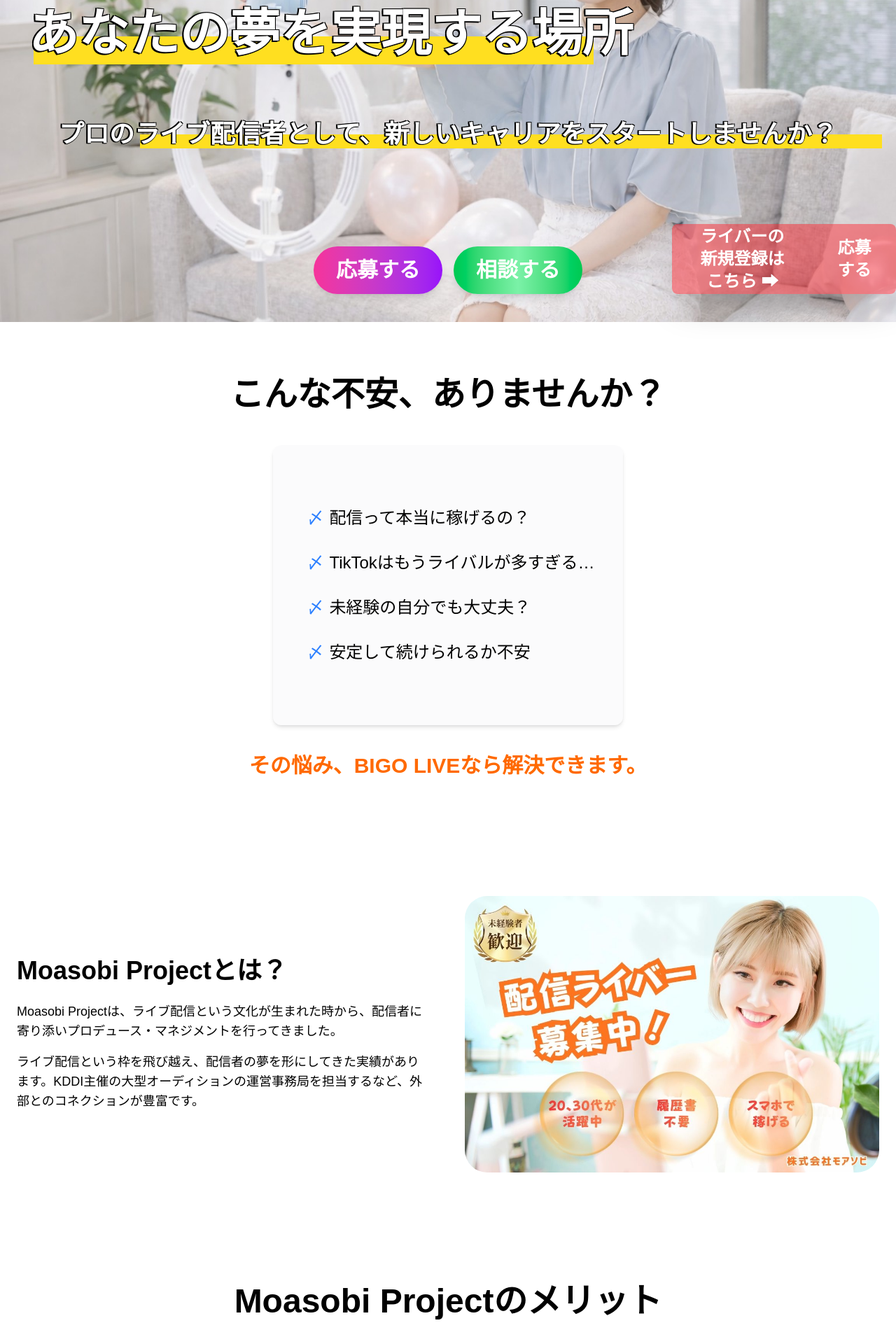
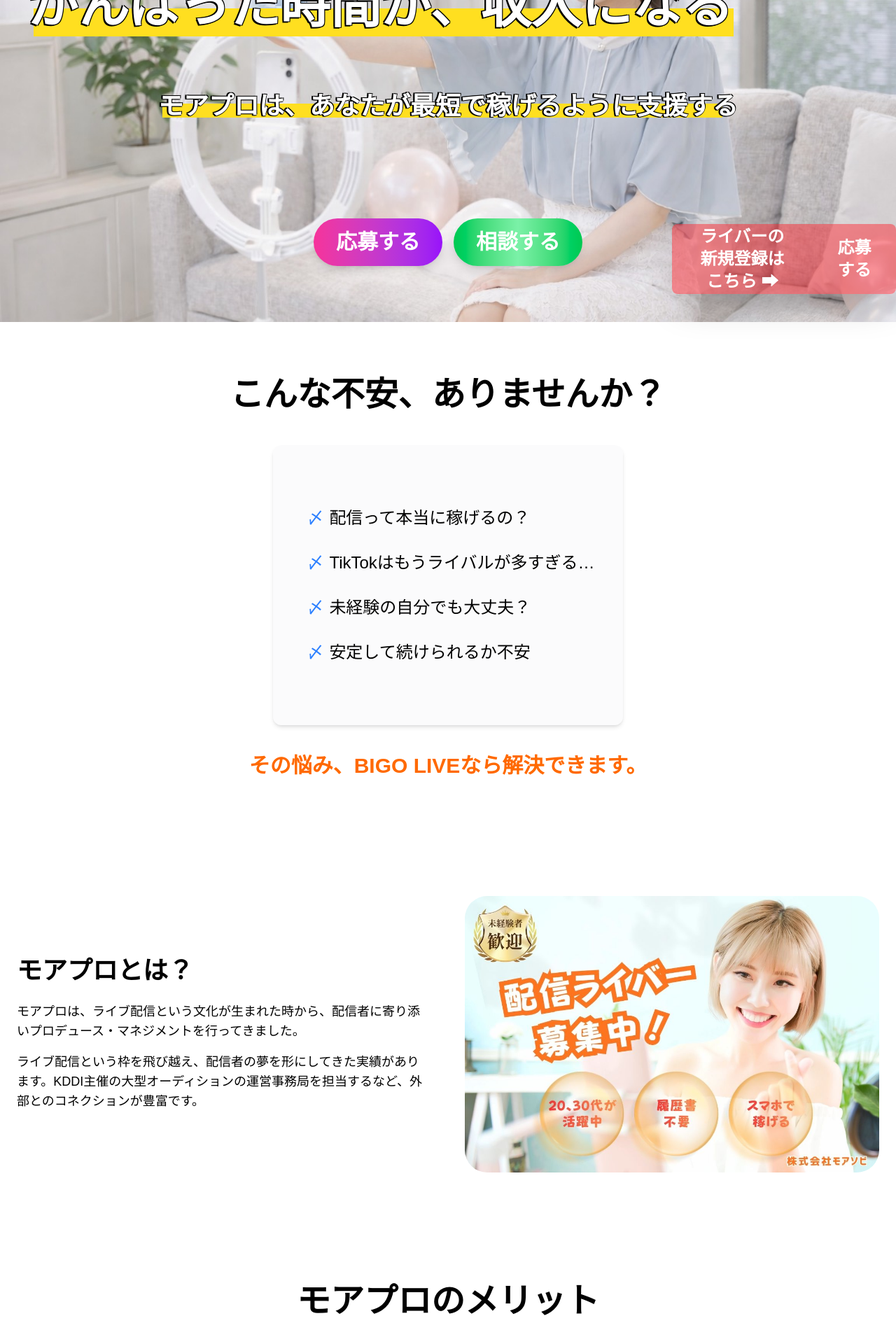
Before and after one commit to rrblack/client_project, a Next.js app in the folder client_website/: page / in a window 1280 px wide. Shown: the part 340-2260 px from the top of the page at 70% size. Built offline with nearby package versions, Linux system fonts and the light colour scheme.

Commit message:
more additions and fixes to site

```diff
--- a/client_website/app/layout.tsx
+++ b/client_website/app/layout.tsx
@@ -16,7 +16,7 @@ const geistMono = Geist_Mono({
 });
 
 export const metadata: Metadata = {
-  title: "Moasobi project",
+  title: "モアプロ",
   description: "新しい挑戦を",
 };
 
--- a/client_website/app/page.tsx
+++ b/client_website/app/page.tsx
@@ -10,20 +10,19 @@ export default function Home() {
       <section className="relative mx-auto min-h-screen md:flex md:items-center bg-gradient-to-br from-yellow-100 via-orange-100 to-pink-200 overflow-hidden md:pt-38  ">
         <img className="absolute w-full h-full mx-auto object-cover rounded-sm" src="/S__8011843.jpg" alt="" />
         <div className="md:container md:mx-auto md:text-center ">
-          <div className='relative md:py-0 py-25 '>
+          <div className='relative md:py-0 py-25'>
             <h1 data-aos="fade-right" data-aos-duration="3000" className="border-red-700 md:mt-40
             z-11 mt-25 mx-10 absolute text-5xl md:text-7xl font-bold
             text-white text-shadow-amber-100 bg-clip-text" style={{ textShadow: '1px 1px 0 #000, -2px -1px 0 #000, 1px -1px 0 #000, -2px 2px 0 #000' }}>
-           あなたの夢を実現する場所 </h1>
-           <div data-aos="fade-right" data-aos-duration="3000" className='absolute lg:h-10 lg:w-200 lg:mt-50 lg:mx-12 z-10 bg-yellow-300'></div>
-          <h2 data-aos="fade-right" data-aos-duration="3000" data-aos-delay="3000" data-aos-anchor-placement="top-bottom"
-          className=" z-11 mt-59 md:mt-80 md:mx-0 mx-2 md:px-10 px-10 md:mb-6
+           がんばった時間が、収入になる</h1>
+           <div data-aos="fade-right" data-aos-duration="3000" className='absolute lg:h-10 lg:w-250 lg:mt-50 lg:mx-12 z-10 bg-yellow-300'></div>
+          <h2  data-aos="fade-right"  data-aos-duration="3000" data-aos-delay="3000" data-aos-anchor-placement="top-bottom"
+          className="before:hidden before:mx-48 before:mt-4 md:before:block before:absolute before:content-[''] before:bg-yellow-300 before:h-5 before:w-200 before:-z-10 md:py-0 py-15 z-11 mt-59 md:mt-80 md:mx-0 mx-2 md:px-10 px-10 md:mb-6
            absolute text-3xl md:text-4xl font-bold  text-white w-full " style={{ textShadow: '0px 1px 0 #000, -2px -1px 0 #000, 1px -1px 0 #000, -2px 1px 0 #000' }}>
-            プロのライブ配信者として、新しいキャリアをスタートしませんか？
+            モアプロは、あなたが最短で稼げるように支援する
           </h2>
-          <div data-aos="fade-right" data-aos-duration="3000" data-aos-delay="3000" data-aos-anchor-placement="top-bottom" className='absolute lg:h-5 lg:w-265 lg:mt-85 sm:mx-20 xl:mx-50 bg-yellow-300'></div>
             </div>
-          <div className="flex gap-4 md:mt-125 mt-80 md:pb-0 pb-15 justify-center text-center text-3xl">
+          <div className="flex gap-4 md:mt-125 mt-90 md:pb-0 md:mb-20 pb-15 justify-center text-center text-3xl">
             <Link href="/recruit" className="text-white z-1 shadow-lg px-8 py-4 bg-gradient-to-r from-pink-500 to-purple-600  rounded-full font-semibold hover:shadow-lg transition-transform hover:scale-105">
               応募する
             </Link>
@@ -65,9 +64,9 @@ export default function Home() {
       <section className="py-20 px-6 bg-white overflow-hidden">
         <div data-aos="fade-up" data-aos-duration="3000" className="container mx-auto grid md:grid-cols-2 gap-12 items-center">
           <div>
-            <h2 className="md:text-4xl text-3xl font-bold mb-6 text-black">Moasobi Projectとは？</h2>
+            <h2 className="md:text-4xl text-3xl font-bold mb-6 text-black">モアプロとは？</h2>
             <p className="text-black mb-4 text-lg">
-             Moasobi Projectは、ライブ配信という文化が生まれた時から、配信者に寄り添いプロデュース・マネジメントを行ってきました。
+             モアプロは、ライブ配信という文化が生まれた時から、配信者に寄り添いプロデュース・マネジメントを行ってきました。
             </p>
             <p className="text-black text-lg">
               ライブ配信という枠を飛び越え、配信者の夢を形にしてきた実績があります。KDDI主催の大型オーディションの運営事務局を担当するなど、外部とのコネクションが豊富です。
@@ -87,7 +86,7 @@ export default function Home() {
 
         {/* メリット */}
       <section className='py-20 px-6 bg-white -mb-15 overflow-hidden'>
-        <h1 data-aos="fade-up" data-aos-duration="1000" className='md:text-5xl text-3xl text-black font-semibold text-center'>Moasobi Projectのメリット</h1>
+        <h1 data-aos="fade-up" data-aos-duration="1000" className='md:text-5xl text-3xl text-black font-semibold text-center'>モアプロのメリット</h1>
         <div className='container mx-auto grid md:grid-cols-3 p-4 items-start gap-12 my-12 '>
           <div className='p-10'>
             <h1 data-aos="fade-up" data-aos-duration="1000" className='gap-4 text-4xl text-black font-semibold text-center h-22'>常に「最新」の情報をご提供</h1>
@@ -149,19 +148,19 @@ export default function Home() {
         <h1 data-aos="fade-up" data-aos-duration="1000" className='text-5xl text-black font-bold text-center pb-2'>収入イメージ</h1>
         <h2 data-aos="fade-up" data-aos-duration="1000" className='text-2xl text-black font-bold text-center p-8'> BIGO LIVEなら―― </h2>
         <div className='mx-auto flex flex-col md:flex-row items-center justify-center gap-6 pt-6 w-full h-full p-4'>
-          <div data-aos="fade-right" className='flex justify-center items-center bg-gradient-to-br from-orange-400 via-orange-600 to-orange-400 w-75 h-50 rounded-xl p-4 shadow-lg'>
+          <div data-aos="fade-right" data-aos-duration="1000" data-aos-delay="250" className='flex justify-center items-center bg-gradient-to-br from-orange-400 via-orange-600 to-orange-400 w-75 h-50 rounded-xl p-4 shadow-lg'>
             <div className=''>
             <p data-aos="fade-right" data-aos-duration="1000" className='text-2xl text-center font-semibold'>未経験スタート </p>
             <p data-aos="fade-right" data-aos-duration="1000" className='text-3xl text-center p-4 font-black'>月3～10万円 </p>
             </div>
           </div>
-          <div data-aos="fade-right" data-aos-duration="1000" className='bg-gradient-to-br from-orange-400 via-orange-600 to-orange-400 w-75 h-50 rounded-xl p-4 flex justify-center items-center shadow-lg'>
+          <div data-aos="fade-right" data-aos-duration="1000" data-aos-delay="500" className='bg-gradient-to-br from-orange-400 via-orange-600 to-orange-400 w-75 h-50 rounded-xl p-4 flex justify-center items-center shadow-lg'>
             <div className=''>
            <p data-aos="fade-right" data-aos-duration="1000" className='text-2xl text-center font-bold'>安定配信 </p>
             <p data-aos="fade-right" data-aos-duration="1000" className='text-3xl text-center p-4 font-black'>月10～30万円 </p>
             </div>
           </div>
-          <div data-aos="fade-right" data-aos-duration="1000" className='bg-gradient-to-br from-orange-400 via-orange-600 to-orange-400 w-75 h-50 rounded-xl p-4 flex justify-center items-center shadow-lg'>
+          <div data-aos="fade-right" data-aos-duration="1000"  data-aos-delay="750" className='bg-gradient-to-br from-orange-400 via-orange-600 to-orange-400 w-75 h-50 rounded-xl p-4 flex justify-center items-center shadow-lg'>
             <div className=''>
            <p data-aos="fade-right" data-aos-duration="1000" className='text-2xl text-center font-bold'>継続的に活動</p>
             <p data-aos="fade-right" data-aos-duration="1000" className='text-3xl text-center p-4 font-black'>月30万円以上も可能</p>
@@ -177,23 +176,23 @@ export default function Home() {
         <div className='flex mx-auto justify-center items-center shadow-md rounded-xl bg-gray-300/20 p-4 mt-10 mb-10 md:w-125 md:h-100 '>
           <div className='flex justify-center items-center text-2xl'>
             <ul className='text-black text-center　'>
-              <li data-aos="fade-right" data-aos-duration="1000" className="before:content-['✔'] before:p-2 before:text-green-500">
+              <li data-aos="fade-right" data-aos-duration="1000" data-aos-delay="250" className="before:content-['✔'] before:p-2 before:text-green-500">
                 未経験から配信を始めたい
               </li>
               <br></br>
-              <li data-aos="fade-right" data-aos-duration="1000" className="before:content-['✔'] before:p-2 before:text-green-500">
+              <li data-aos="fade-right" data-aos-duration="1000" data-aos-delay="500" className="before:content-['✔'] before:p-2 before:text-green-500">
                 安定して稼ぎたい
               </li>
               <br></br>
-              <li data-aos="fade-right" data-aos-duration="1000" className="before:content-['✔'] before:p-2 before:text-green-500">
+              <li data-aos="fade-right" data-aos-duration="1000" data-aos-delay="750" className="before:content-['✔'] before:p-2 before:text-green-500">
                 在宅で収入をつくりたい
               </li>
               <br></br>
-              <li data-aos="fade-right" data-aos-duration="1000" className="before:content-['✔'] before:p-2 before:text-green-500">
+              <li data-aos="fade-right" data-aos-duration="1000" data-aos-delay="1000" className="before:content-['✔'] before:p-2 before:text-green-500">
                 楽しく続けられる副業がほしい
               </li>
               <br></br>
-              <li data-aos="fade-right" data-aos-duration="1000" className="before:content-['✔'] before:p-2 before:text-green-500">
+              <li data-aos="fade-right" data-aos-duration="1000" data-aos-delay="1250" className="before:content-['✔'] before:p-2 before:text-green-500">
                 他アプリでうまくいかなかった
               </li>
             </ul>
@@ -207,10 +206,10 @@ export default function Home() {
         <h1 data-aos="fade-up" data-aos-duration="1000" className='md:text-5xl text-3xl text-black text-center font-bold mx-auto p-4 mt-4'>たった3ステップ </h1>
         <div className='flex md:flex-row flex-col mx-auto justify-center items-center md:w-200 mt-10'>
           <div className='flex flex-col justify-center items-center'>
-          <div data-aos="fade-right" data-aos-duration="1000" className='flex flex-col justify-center items-center text-8xl mx-auto object-cover bg-gradient-to-br from-orange-400 via-orange-600 to-orange-400 rounded-full w-50 h-50 text-center'>
+          <div data-aos="fade-right" data-aos-duration="1000" data-aos-delay="250" className='flex flex-col justify-center items-center text-8xl mx-auto object-cover bg-gradient-to-br from-orange-400 via-orange-600 to-orange-400 rounded-full w-50 h-50 text-center'>
           1
           </div>
-          <h1 data-aos="fade-right" data-aos-duration="1000" className='text-2xl text-black text-center font-bold mx-auto p-10'>無料応募</h1>
+          <h1 data-aos="fade-right" data-aos-duration="1000" data-aos-delay="500" className='text-2xl text-black text-center font-bold mx-auto p-10'>無料応募</h1>
           </div>
           <div className='flex flex-col mx-auto justify-center items-center  '>
           <div data-aos="fade-right" data-aos-duration="1000" className='flex flex-col justify-center items-center text-8xl mx-auto object-cover bg-gradient-to-br from-orange-400 via-orange-600 to-orange-400 rounded-full w-50 h-50 text-center'>
@@ -219,7 +218,7 @@ export default function Home() {
           <h1 data-aos="fade-right" data-aos-duration="1000" className='text-2xl text-black text-center font-bold mx-auto p-10'>オンライン面談</h1>
           </div>
           <div className='flex flex-col justify-center items-center'>
-          <div data-aos="fade-right" data-aos-duration="1000" className='flex flex-col justify-center items-center text-8xl mx-auto object-cover bg-gradient-to-br from-orange-400 via-orange-600 to-orange-400 rounded-full w-50 h-50 text-center'>
+          <div data-aos="fade-right" data-aos-duration="1000" data-aos-delay="750" className='flex flex-col justify-center items-center text-8xl mx-auto object-cover bg-gradient-to-br from-orange-400 via-orange-600 to-orange-400 rounded-full w-50 h-50 text-center'>
           3
           </div>
           <h1 data-aos="fade-right" data-aos-duration="1000" className='text-2xl text-black text-center font-bold mx-auto p-10'>配信スタート</h1>
@@ -235,25 +234,25 @@ export default function Home() {
                 所属ライバー
                 </h2>
         <div className='grid md:grid-cols-3 justify-items-center gap-10 '>
-            <div data-aos="fade-up" data-aos-duration="1000" className=' mx-auto text-center mt-5'>
+            <div data-aos="fade-up" data-aos-duration="1000" data-aos-delay="250" className=' mx-auto text-center mt-5'>
               <img className="w-125 h-125 mx-auto object-cover rounded-full" src="/nao.jpg" alt="Nao" />
               <span className='block mt-5 text-4xl text-orange-500 font-bold text-center'>Nao</span>
               <div className='bg-white shadow-lg rounded-2xl p-6 max-w-xl mx-auto text-red-300 text-xl mt-5'>
-              <p> Naoさんは旅行が好きでなんでも話せ子です。</p> <br></br> <p> Naoさんの趣味はカラオケ、猫遊び、そして寝ることです。</p>
+              <p> Naoさんは旅行が好きでなんでも話せ子です。</p> <br></br> <p> Naoさんの一つのチャームポイントは笑顔です。</p>
               </div>
             </div>
-            <div data-aos="fade-up" data-aos-duration="1000" className=' mx-auto text-center mt-5'>
+            <div data-aos="fade-up" data-aos-duration="1000" data-aos-delay="500" className=' mx-auto text-center mt-5'>
               <img className="w-125 h-125 mx-auto object-cover rounded-full" src="/S__8011784.jpg" alt="Yukina" />
               <span className='block mt-5 text-4xl text-orange-500 font-bold text-center'>ゆきな</span>
               <div className='bg-white shadow-lg rounded-2xl p-6 max-w-xl mx-auto text-red-300 text-xl mt-5'>
               <p> ゆきなさんは能力的な人であり、インスタでも凄く人気です。フォロワーが５万人以上あります。</p><br></br><p> ゆきなさんの趣味はカラオケ、猫遊び、そして寝ることです。</p>
               </div>
             </div>
-            <div data-aos="fade-up" data-aos-duration="1000" className=' mx-auto text-center mt-5'>
-              <div className="w-50 h-50 mx-auto object-cover rounded-full bg-pink-500" />
-              <span className='block mt-5 text-4xl text-orange-500 font-bold text-center'>ライバーの名前</span>
+            <div data-aos="fade-up" data-aos-duration="1000" data-aos-delay="750" className=' mx-auto text-center mt-5'>
+              <img className="w-125 h-125 mx-auto object-cover rounded-full" src="/aoki.jpg" alt="Aoki" />
+              <span className='block mt-5 text-4xl text-orange-500 font-bold text-center'>あおき</span>
               <div className='bg-white shadow-lg rounded-2xl p-6 max-w-xl mx-auto text-red-300 text-xl mt-5'>
-              <p> ○○さんは能力的な人であり、インスタでも凄く人気です。フォロワーが５万人以上あります。</p> <br></br> <p> ○○さんの趣味はカラオケ、猫遊び、そして寝ることです。</p>
+              <p> あおきさんは頭が良くて歌うことが大好きです</p> <br></br> <p> 週末はお散歩やテニスなどすることが好きです。</p>
               </div>
             </div>
           </div>
```
Also changed, not shown: client_website/public/aoki.jpg (added).
